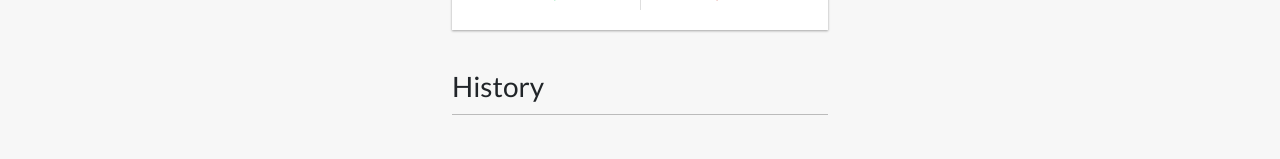
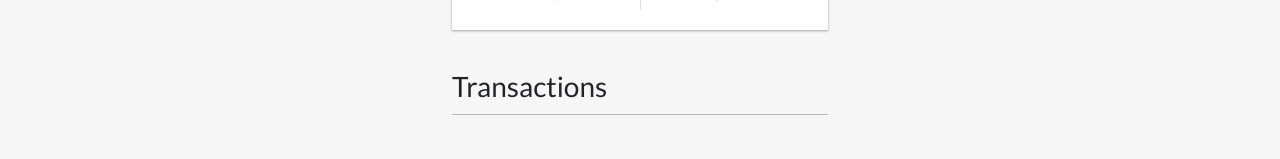
Before and after one commit to BasilOmsha/vue-expense-tracker, a Vue app: page / in a window 1280 px wide. Shown: the part 332-491 px from the top of the page. Built offline with nearby package versions, Linux system fonts and the light colour scheme.

Commit message:
Heading text edited

```diff
--- a/src/components/TransactioList.vue
+++ b/src/components/TransactioList.vue
@@ -54,7 +54,7 @@ const deleteTransaction = (id) => {
 </script>
 
 <template>
-  <h3>History</h3>
+  <h3>Transactions</h3>
   <ul id="list" class="list">
     <ul id="list" class="list">
       <!-- For looping we are using the v-for directive -->
```
